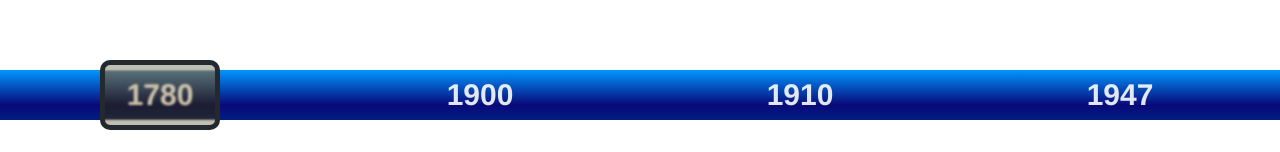
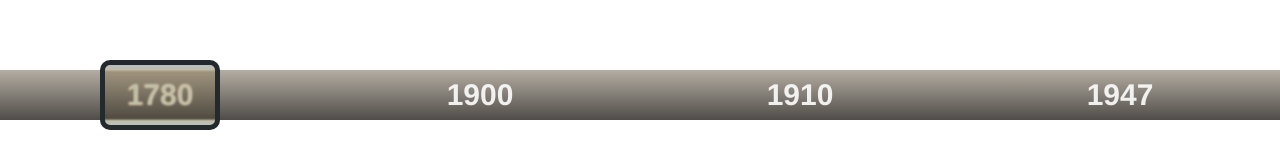
Before and after one commit to wisdman/mie, a Vue app in the folder mie_maps/: page /detail/1 in a window 1280 px wide. Shown: the part 645-797 px from the top of the page. Built offline with nearby package versions, Linux system fonts and the light colour scheme.

Commit message:
Timeline color

```diff
--- a/mie_maps/src/components/Timeline.vue
+++ b/mie_maps/src/components/Timeline.vue
@@ -110,10 +110,10 @@ export default {
   justify-content: space-around;
 
   height: 50px;
-  background: linear-gradient(0deg, rgba(0,31,130,1) 0%, rgba(9,9,121,1) 30%, rgba(0,151,255,1) 100%);
-
+  /* background: linear-gradient(0deg, rgba(0,31,130,1) 0%, rgba(9,9,121,1) 30%, rgba(0,151,255,1) 100%); */
+  background-image: -moz-linear-gradient( 90deg, #504d48 0%, #b4ada3 100%) !important;
+  background-image: -webkit-linear-gradient( 90deg, #504d48 0%, #b4ada3 100%) !important;
   margin: 10px 0;
-
 }
 
 .timeline_item {
```
